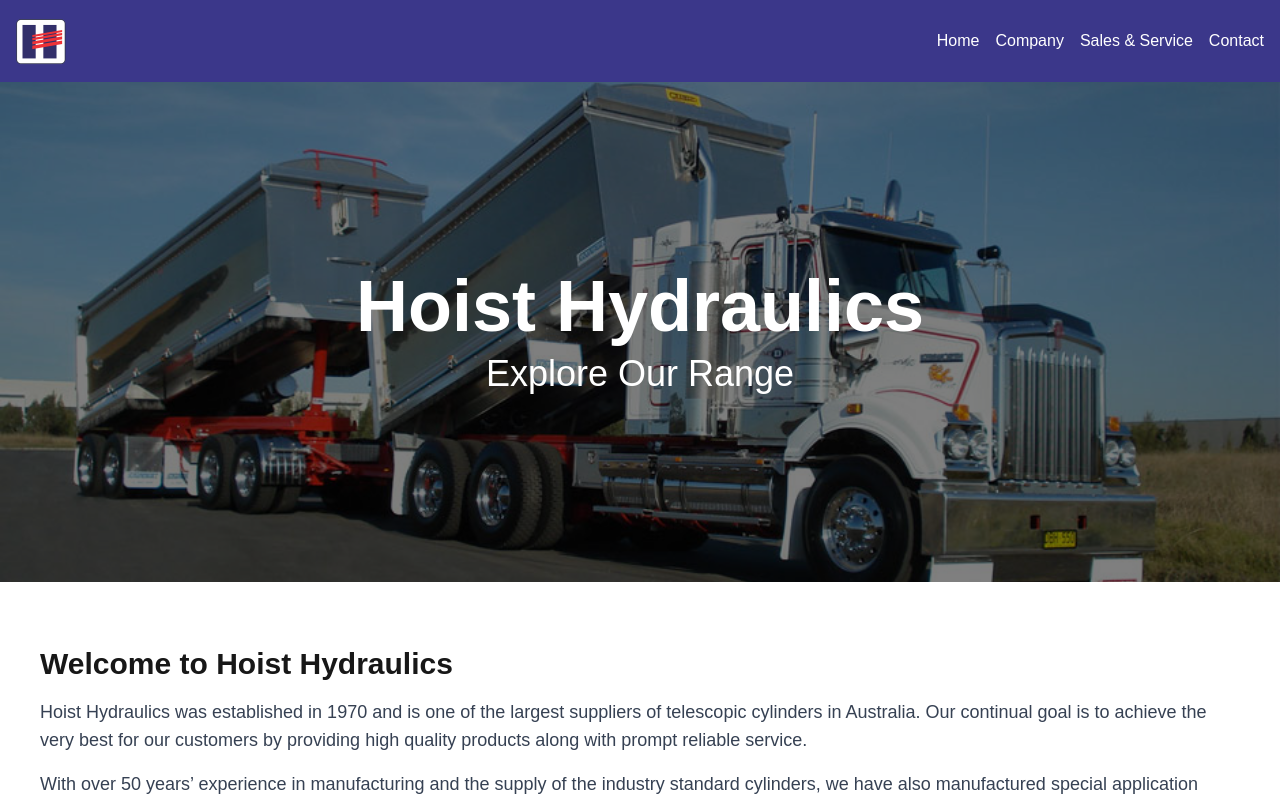
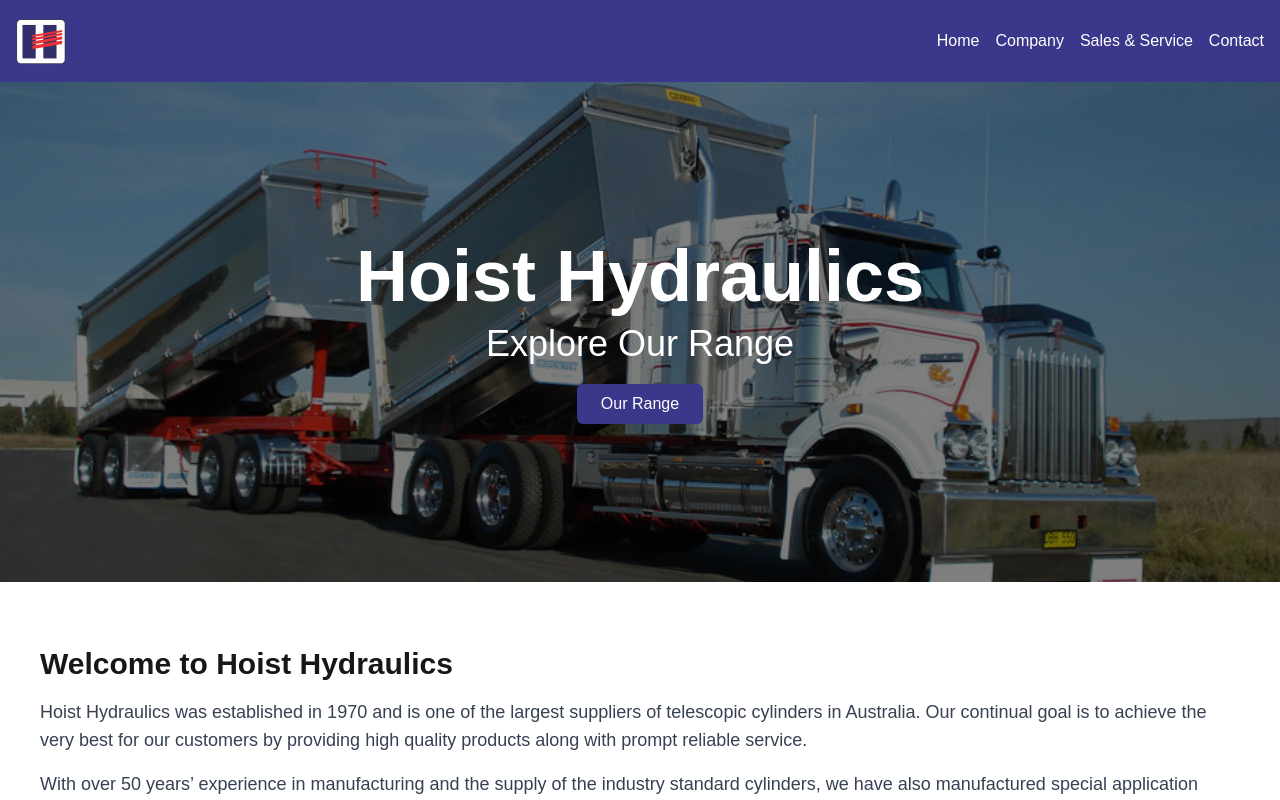
Before and after one commit to Alex57689/hoistv2, a Next.js app: page / in a window 1280 px wide. Shown: the top 800 px of the page. Built offline with nearby package versions, Linux system fonts and the light colour scheme.

Commit message:
our range button in banner

```diff
--- a/src/components/banner/Banner.tsx
+++ b/src/components/banner/Banner.tsx
@@ -1,3 +1,4 @@
+import Link from "next/link";
 import React from "react";
 
 const Banner: React.FC = () => {
@@ -10,6 +11,9 @@ const Banner: React.FC = () => {
         <h2 className="text-2xl sm:text-3xl md:text-4xl text-white">
           Explore Our Range
         </h2>
+            <button className="mt-5 bg-primary text-white py-2 px-6 rounded-md hover:bg-primary-active">
+              <Link href="/cylinders"> Our Range</Link>
+            </button>
 
       </div>
     </div>
```
